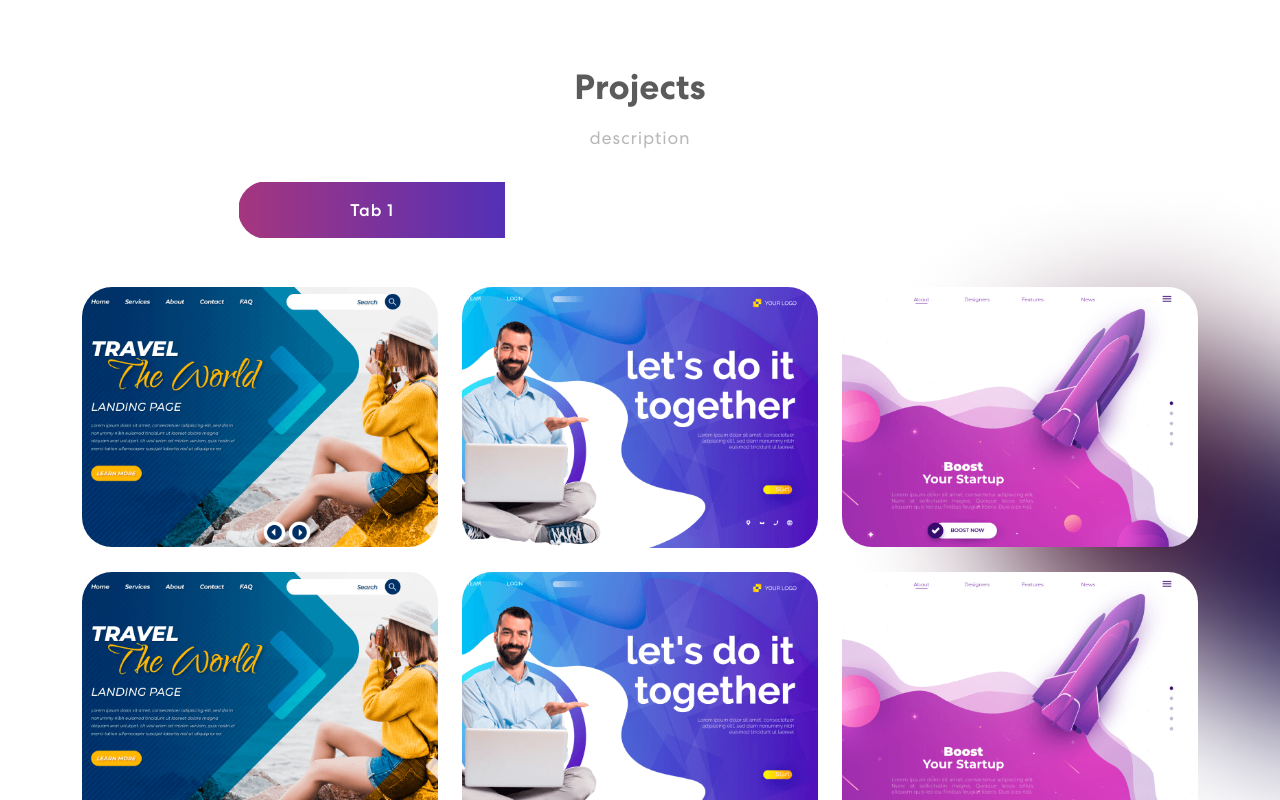
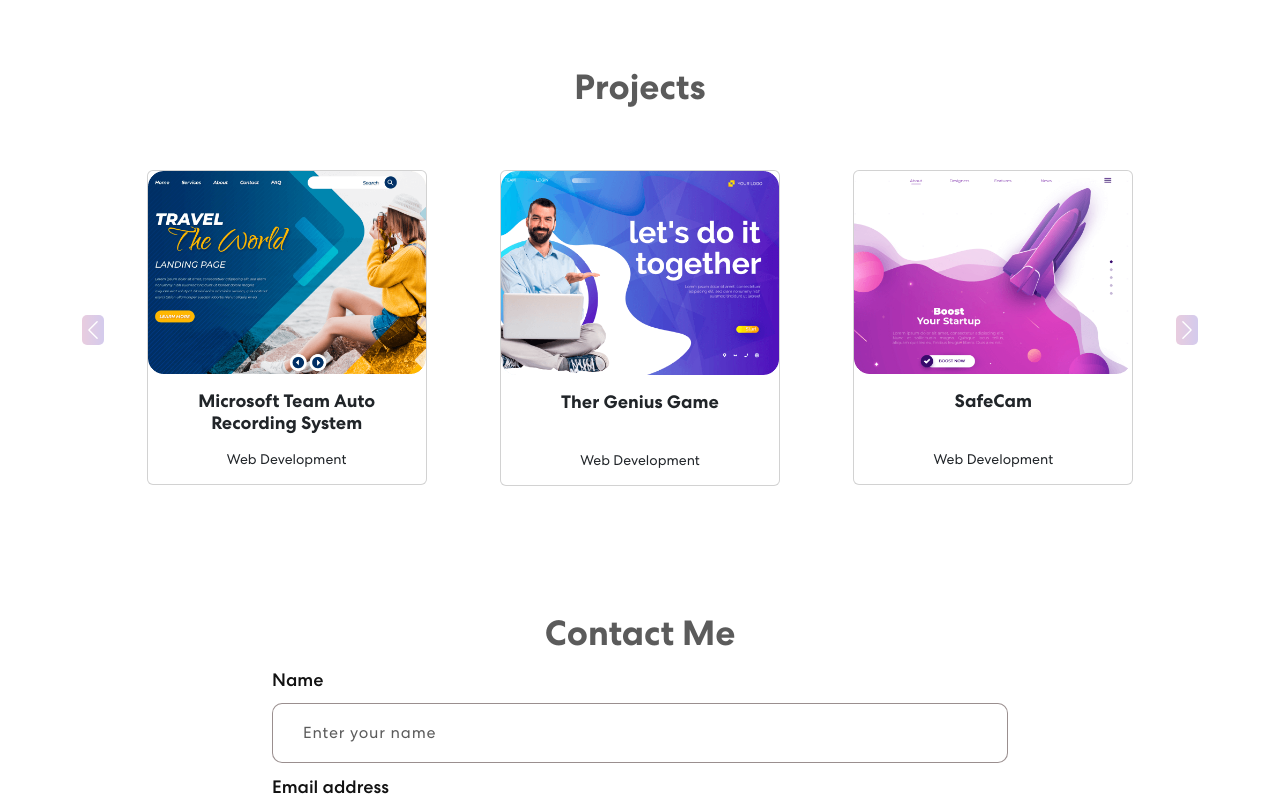
Before and after one commit to JeonJiw/portfolio, a React (Create React App) app: page / in a window 1280 px wide. Shown: the part 1340-2140 px from the top of the page. Built offline with nearby package versions, Linux system fonts and the light colour scheme.

Commit message:
Changed Projects Section layout

```diff
--- a/src/App.css
+++ b/src/App.css
@@ -68,8 +68,25 @@ img {
 }
 
 button {
-  border: 0;
-  background-color: transparent;
+  width: 150px;
+  font-weight: 700;
+  margin: 10px;
+  letter-spacing: 0.8px;
+  display: inline-block;
+  align-items: center;
+  font-weight: 700;
+  letter-spacing: 0.8px;
+  padding: 8px 10px;
+  background: linear-gradient(
+    90.21deg,
+    rgba(170, 54, 124, 0.5) -5.91%,
+    rgba(74, 47, 189, 0.5) 111.58%
+  );
+  border: 1px solid rgba(255, 255, 255, 0.5);
+  font-size: 15px;
+  margin-bottom: 16px;
+  color: #fff;
+  border-radius: 10px;
 }
 
 input:focus,
@@ -155,28 +172,6 @@ nav.navbar .navbar-nav .nav-link.active {
   display: block;
 }
 
-.banner button {
-  width: 150px;
-  font-weight: 700;
-  margin: 10px;
-  letter-spacing: 0.8px;
-  display: inline-block;
-  align-items: center;
-  font-weight: 700;
-  letter-spacing: 0.8px;
-  padding: 8px 10px;
-  background: linear-gradient(
-    90.21deg,
-    rgba(170, 54, 124, 0.5) -5.91%,
-    rgba(74, 47, 189, 0.5) 111.58%
-  );
-  border: 1px solid rgba(255, 255, 255, 0.5);
-  font-size: 15px;
-  margin-bottom: 16px;
-  color: #fff;
-  border-radius: 10px;
-}
-
 .banner button:hover svg {
   margin-left: 25px;
 }
@@ -254,123 +249,68 @@ nav.navbar .navbar-nav .nav-link.active {
   position: relative;
 }
 .project h2 {
+  margin-bottom: 20px;
   font-size: 35px;
   font-weight: 700;
   text-align: center;
 }
-.project p {
-  color: #b8b8b8;
-  font-size: 18px;
-  letter-spacing: 0.8px;
-  line-height: 1.5em;
-  margin: 14px auto 30px auto;
-  text-align: center;
-  width: 56%;
+
+.proj-card {
+  width: 100%;
+  max-width: 280px;
+  margin: auto;
+  display: flex;
+  flex-direction: column;
+  transition: transform 0.3s ease-in-out;
 }
-.project .nav.nav-pills {
-  width: 72%;
-  margin: 0 auto;
-  border-radius: 50px;
-  background-color: rgb(255 255 255 / 10%);
-  overflow: hidden;
+
+.proj-card:hover {
+  transform: scale(1.05);
+  cursor: pointer;
 }
-.project .nav.nav-pills .nav-item {
-  width: 33.33333%;
-}
-.project .nav.nav-pills .nav-link {
-  background-color: transparent;
-  border-radius: 0;
-  padding: 17px 0;
-  color: #fff;
-  width: 100%;
-  font-size: 17px;
-  letter-spacing: 0.8px;
-  font-weight: 500;
-  position: relative;
-  transition: 0.3s ease-in-out;
-  text-align: center;
-  z-index: 0;
-}
-.project .nav.nav-pills .nav-link::before {
-  content: "";
-  position: absolute;
-  width: 0;
-  height: 100%;
-  background: linear-gradient(90.21deg, #aa367c -5.91%, #4a2fbd 111.58%);
-  top: 0;
-  left: 0;
-  z-index: -1;
-  transition: 0.3s ease-in-out;
-}
-.project .nav.nav-pills .nav-link.active::before {
-  width: 100% !important;
-}
-.project .nav.nav-pills .nav-link.active {
-  border: 1px solid rgba(255, 255, 255, 1);
-}
-.nav-link#projects-tabs-tab-first {
-  border: 1px solid rgba(255, 255, 255, 0.5);
-  border-radius: 55px 0px 0px 55px;
-}
-.nav-link#projects-tabs-tab-second {
-  border-top: 1px solid rgba(255, 255, 255, 0.5);
-  border-bottom: 1px solid rgba(255, 255, 255, 0.5);
-}
-.nav-link#projects-tabs-tab-third {
-  border: 1px solid rgba(255, 255, 255, 0.5);
-  border-radius: 0 55px 55px 0;
-}
+
 .proj-imgbx {
-  position: relative;
-  border-radius: 30px;
-  overflow: hidden;
-  margin-bottom: 24px;
-}
-.proj-imgbx::before {
-  content: "";
-  background: linear-gradient(90.21deg, #aa367c -5.91%, #4a2fbd 111.58%);
-  opacity: 0.85;
-  position: absolute;
-  width: 100%;
-  height: 0;
-  transition: 0.4s ease-in-out;
-}
-.proj-imgbx:hover::before {
-  height: 100%;
-}
-.proj-txtx {
-  position: absolute;
-  text-align: center;
-  top: 65%;
-  left: 50%;
-  transform: translate(-50%, -50%);
-  transition: 0.5s ease-in-out;
-  opacity: 0;
   width: 100%;
 }
-.proj-imgbx:hover .proj-txtx {
-  top: 50%;
-  opacity: 1;
+
+.proj-txtx {
+  height: 50px;
+  font-size: 18px;
+  font-weight: bold;
+  margin-bottom: 10px;
+  text-align: center;
 }
-.proj-txtx h4 {
-  font-size: 30px;
-  font-weight: 700;
-  letter-spacing: 0.8px;
-  line-height: 1.1em;
+
+.proj-devType {
+  flex-grow: 1;
+  font-size: 14px;
+  margin-bottom: 10px;
+  text-align: center;
 }
-.proj-txtx span {
-  font-style: italic;
-  font-weight: 400;
-  font-size: 15px;
-  letter-spacing: 0.8px;
+
+.carousel-control-prev,
+.carousel-control-next {
+  width: 2%;
+  height: 30px;
+  display: flex;
+  align-items: center;
+  background: linear-gradient(
+    90.21deg,
+    rgba(170, 54, 124, 0.5) -5.91%,
+    rgba(74, 47, 189, 0.5) 111.58%
+  );
+  margin: auto;
+  border-radius: 5px;
 }
-.background-image-right {
-  top: 20%;
-  position: absolute;
-  bottom: 0;
-  width: 35%;
-  right: 0;
-  z-index: -4;
+
+.crousel-card {
+  padding: 0; /* Remove padding from Col */
+  margin: 0; /* Remove margin from Col */
+}
+
+.carousel-item {
+  height: 400px;
+  padding: 40px;
 }
 
 /************ Contact Css ************/
@@ -415,91 +355,10 @@ nav.navbar .navbar-nav .nav-link.active {
   color: #121212;
   opacity: 0.8;
 }
-.contact button {
-  width: 150px;
-  margin: 10px 0;
-  letter-spacing: 0.8px;
-  align-items: center;
-  font-weight: 700;
-  padding: 8px 10px;
-  background: linear-gradient(
-    90.21deg,
-    rgba(170, 54, 124, 0.5) -5.91%,
-    rgba(74, 47, 189, 0.5) 111.58%
-  );
-  border: 1px solid rgba(255, 255, 255, 0.5);
-  font-size: 15px;
-  color: #fff;
-  border-radius: 10px;
-  float: right;
-}
 
 /************ Footer Css ************/
 .footer {
   padding: 0 0 50px 0;
-}
-.newsletter-bx {
-  background: #ffffff;
-  border-radius: 55px;
-  color: #121212;
-  padding: 85px 125px;
-  margin-bottom: 80px;
-  margin-top: -122px;
-}
-.newsletter-bx h3 {
-  font-weight: 700;
-  letter-spacing: 0.5px;
-  line-height: 1.2em;
-}
-.new-email-bx {
-  background: #fff;
-  padding: 5px;
-  border-radius: 20px;
-  position: relative;
-  z-index: 0;
-  display: flex;
-  align-items: center;
-}
-.new-email-bx::before {
-  content: "";
-  background: linear-gradient(90.21deg, #aa367c -5.91%, #4a2fbd 111.58%);
-  border-radius: 20px;
-  position: absolute;
-  z-index: -1;
-  top: -1px;
-  left: -1px;
-  bottom: -1px;
-  right: -1px;
-}
-.new-email-bx::after {
-  content: "";
-  background: #fff;
-  border-radius: 20px;
-  position: absolute;
-  z-index: -1;
-  top: 0;
-  left: 0;
-  bottom: 0;
-  right: 0;
-}
-.new-email-bx input {
-  width: 100%;
-  color: #121212;
-  font-weight: 500;
-  background: transparent;
-  border: 0;
-  padding: 0 15px;
-}
-.new-email-bx button {
-  background: linear-gradient(90.21deg, #aa367c -5.91%, #4a2fbd 111.58%);
-  padding: 20px 65px;
-  color: #fff;
-  font-weight: 500;
-  letter-spacing: 0.5px;
-  border-radius: 18px;
-}
-.footer img {
-  width: 26%;
 }
 .footer p {
   font-weight: 400;
--- a/src/components/Footer.js
+++ b/src/components/Footer.js
@@ -1,9 +1,4 @@
 import { Container, Row, Col } from "react-bootstrap";
-import logo from "../assets/img/logo.png";
-import navIcon1 from "../assets/img/nav-icon1.svg";
-import navIcon2 from "../assets/img/nav-icon2.svg";
-import navIcon3 from "../assets/img/nav-icon3.svg";
-
 export const Footer = () => {
   return (
     <footer className="footer">
@@ -11,17 +6,6 @@ export const Footer = () => {
         <Row className="align-items-center">
           <Col size={12} sm={6}></Col>
           <Col size={12} sm={6} className="text-center text-sm-end">
-            <div className="social-icon">
-              <a href="#">
-                <img src={navIcon1} alt="Icon" />
-              </a>
-              <a href="#">
-                <img src={navIcon2} alt="Icon" />
-              </a>
-              <a href="#">
-                <img src={navIcon3} alt="Icon" />
-              </a>
-            </div>
             <p>Copyright 2024. All Rights Reserved</p>
           </Col>
         </Row>
--- a/src/components/ProjectCard.js
+++ b/src/components/ProjectCard.js
@@ -1,15 +1,16 @@
-import { Col } from "react-bootstrap";
+import { Col, Card } from "react-bootstrap";
+import arrow from "../assets/img/arrow2.svg";
 
-export const ProjectCard = ({ title, description, imgUrl }) => {
+export const ProjectCard = ({ title, devType, description, imgUrl }) => {
   return (
-    <Col sm={6} md={4}>
-      <div className="proj-imgbx">
-        <img src={imgUrl} />
-        <div className="proj-txtx">
-          <h4>{title}</h4>
-          <span>{description}</span>
-        </div>
-      </div>
+    <Col className="crousel-card">
+      <Card className="proj-card">
+        <Card.Img className="proj-imgbx" src={imgUrl} />
+        <Card.Body>
+          <Card.Title className="proj-txtx">{title}</Card.Title>
+          <Card.Text className="proj-devType">{devType}</Card.Text>
+        </Card.Body>
+      </Card>
     </Col>
   );
 };
--- a/src/components/Projects.js
+++ b/src/components/Projects.js
@@ -1,83 +1,63 @@
-import { Container, Row, Col, Nav, Tab } from "react-bootstrap";
+import { Container, Row, Col, Carousel } from "react-bootstrap";
 import projImg1 from "../assets/img/project-img1.png";
 import projImg2 from "../assets/img/project-img2.png";
 import projImg3 from "../assets/img/project-img3.png";
 import { ProjectCard } from "./ProjectCard";
-import colorSharp2 from "../assets/img/color-sharp2.png";
 
 export const Projects = () => {
   const projects = [
     {
-      title: "Business Startup",
-      description: "Design & Development",
+      title: "Microsoft Team Auto Recording System",
+      devType: "Web Development",
+      description: "Web Development",
       imgUrl: projImg1,
     },
     {
-      title: "Business Startup",
-      description: "Design & Development",
+      title: "Ther Genius Game",
+      devType: "Web Development",
+      description: "Web Development",
       imgUrl: projImg2,
     },
     {
-      title: "Business Startup",
-      description: "Design & Development",
+      title: "SafeCam",
+      devType: "Web Development",
+      description: "Web Development",
       imgUrl: projImg3,
     },
     {
-      title: "Business Startup",
-      description: "Design & Development",
+      title: "Calory Calculator",
+      devType: "Web Development",
+      description: "Android App Development",
       imgUrl: projImg1,
     },
-    {
-      title: "Business Startup",
-      description: "Design & Development",
-      imgUrl: projImg2,
-    },
-    {
-      title: "Business Startup",
-      description: "Design & Development",
-      imgUrl: projImg3,
-    },
   ];
+  const projectChunks = [];
+  for (let i = 0; i < projects.length; i += 3) {
+    projectChunks.push(projects.slice(i, i + 3));
+  }
 
   return (
-    <section className="project" id="project">
+    <section className="project" id="projects">
       <Container>
         <Row>
           <Col>
             <h2>Projects</h2>
-            <p>description</p>
-            <Tab.Container id="projects-tabs" defaultActiveKey="first">
-              <Nav
-                variant="pills"
-                className="nav-pills mb-5 justify-content-center align-items-center"
-                id="pills-tab"
-              >
-                <Nav.Item>
-                  <Nav.Link eventKey="first">Tab 1</Nav.Link>
-                </Nav.Item>
-                <Nav.Item>
-                  <Nav.Link eventKey="second">Tab 2</Nav.Link>
-                </Nav.Item>
-                <Nav.Item>
-                  <Nav.Link eventKey="third">Tab 3</Nav.Link>
-                </Nav.Item>
-              </Nav>
-              <Tab.Content>
-                <Tab.Pane eventKey="first">
-                  <Row>
-                    {projects.map((project, index) => {
-                      return <ProjectCard key={index} {...project} />;
-                    })}
+            <Carousel indicators={false} controls={true} interval={null}>
+              {projectChunks.map((chunk, index) => (
+                <Carousel.Item key={index}>
+                  <Row className="justify-content-center">
+                    {chunk.map((project, idx) => (
+                      <Col key={idx} sm={6} md={4} className="card-wrapper">
+                        <ProjectCard {...project} />
+                      </Col>
+                    ))}
                   </Row>
-                </Tab.Pane>
-                <Tab.Pane eventKey="second">project</Tab.Pane>
-                <Tab.Pane eventKey="third">project</Tab.Pane>
-              </Tab.Content>
-            </Tab.Container>
+                </Carousel.Item>
+              ))}
+            </Carousel>
           </Col>
         </Row>
       </Container>
-      <img className="background-image-right" src={colorSharp2} />
     </section>
   );
 };
```
